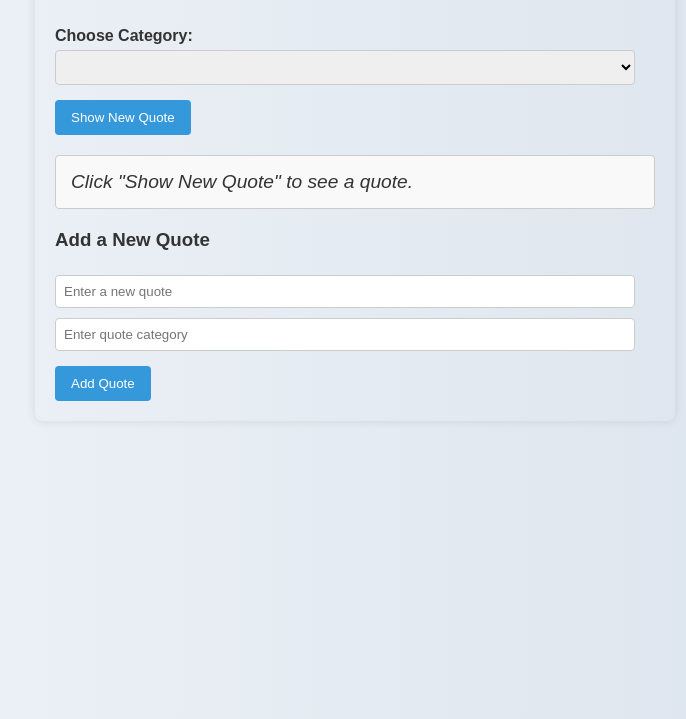
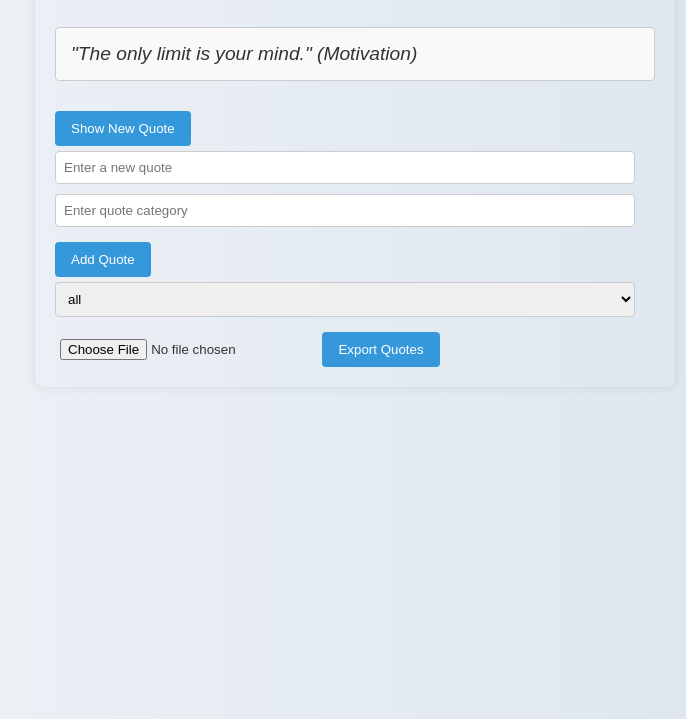
Before and after one commit to Ebenezer929/alx_fe_javascript, a plain HTML site: page dom-manipulation/index.html in a window 1280 px wide. Shown: the part 81-800 px from the top of the page, without its empty margins (285-971 px from the left). Drawn offline with Linux system fonts and the light colour scheme.

Commit message:
Update index.html for Quotes

```diff
--- a/dom-manipulation/index.html
+++ b/dom-manipulation/index.html
@@ -4,7 +4,7 @@
   <meta charset="UTF-8" />
   <meta name="viewport" content="width=device-width, initial-scale=1.0"/>
   <title>Dynamic Quote Generator</title>
-  <style>
+   <style>
     body {
     font-family: 'Segoe UI', Tahoma, Geneva, Verdana, sans-serif;
     background: linear-gradient(to right, #f0f4f8, #d9e2ec);
@@ -80,20 +80,25 @@
 <body>
   <h1>Dynamic Quote Generator</h1>
 
-  <div>
-    <label for="categorySelect">Choose Category:</label>
-    <select id="categorySelect"></select>
-    <button id="newQuote">Show New Quote</button>
-  </div>
+  <!-- Quote Display -->
+  <div id="quoteDisplay"></div>
+  <button id="newQuote">Show New Quote</button>
 
-  <div id="quoteDisplay">Click "Show New Quote" to see a quote.</div>
-
-  <h3>Add a New Quote</h3>
+  <!-- Add Quote -->
   <div>
     <input id="newQuoteText" type="text" placeholder="Enter a new quote" />
     <input id="newQuoteCategory" type="text" placeholder="Enter quote category" />
-    <button id="addQuoteBtn">Add Quote</button>
+    <button onclick="addQuote()">Add Quote</button>
   </div>
+
+  <!-- Filter -->
+  <select id="categoryFilter" onchange="filterQuotes()">
+    <option value="all">All Categories</option>
+  </select>
+
+  <!-- Import/Export -->
+  <input type="file" id="importFile" accept=".json" onchange="importFromJsonFile(event)" />
+  <button onclick="exportToJsonFile()">Export Quotes</button>
 
   <script src="script.js"></script>
 </body>
```
